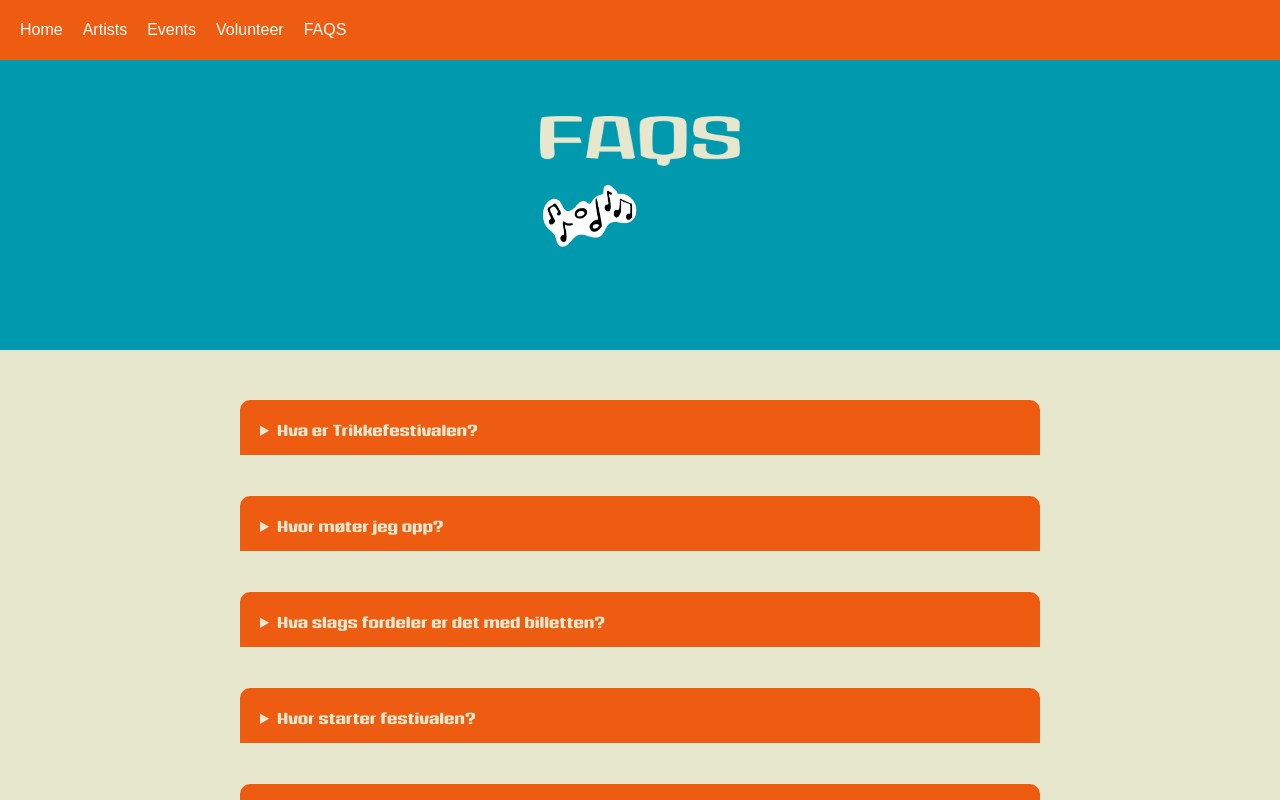
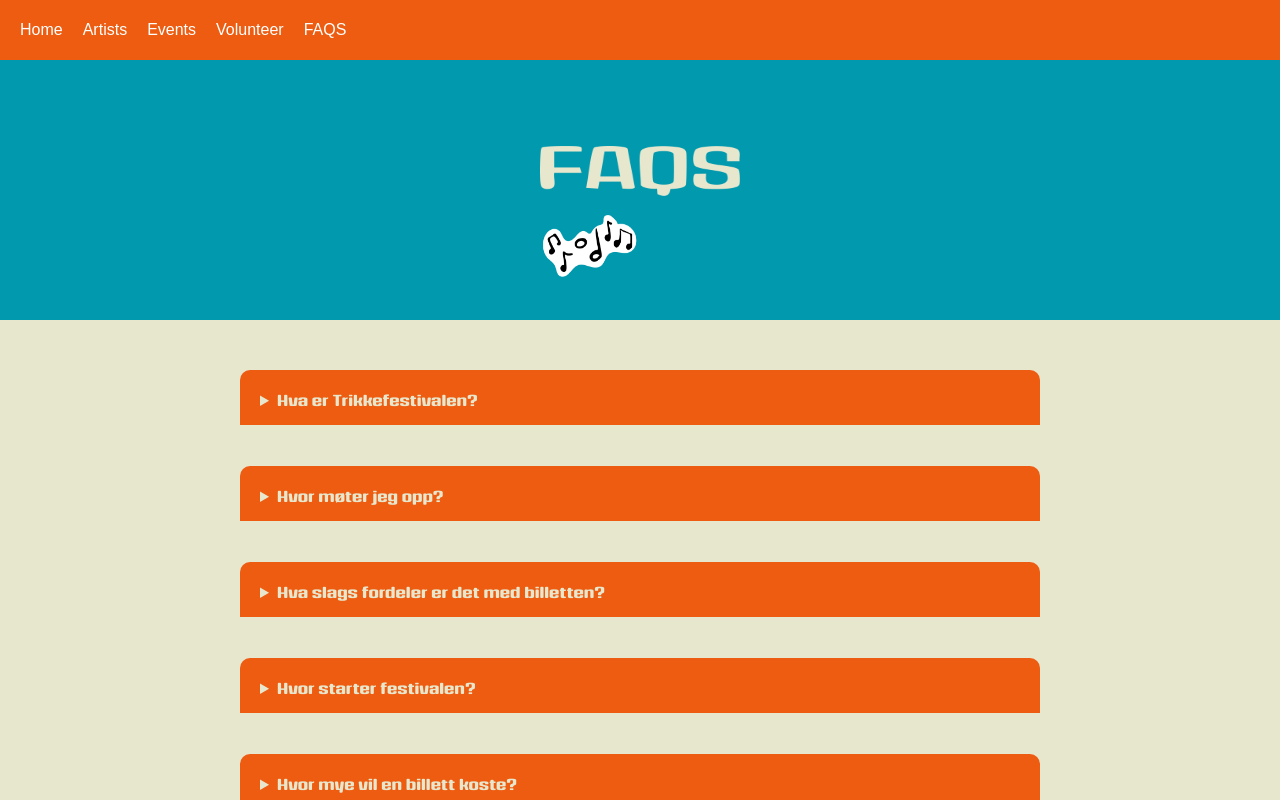
Before and after one commit to KWaloen/trikkefestivalen_next, a Next.js app: page /faqs in a window 1280 px wide. Shown: the top 800 px of the page. Built offline with nearby package versions, Linux system fonts and the light colour scheme.

Commit message:
fix up headers

```diff
--- a/src/app/components/navbar.module.css
+++ b/src/app/components/navbar.module.css
@@ -1,5 +1,5 @@
 .navbar {
-  position: fixed;            /* Stays at the top */
+  position: sticky;
   top: 0;
   left: 0;
   width: 100%;
--- a/src/app/events/events.module.css
+++ b/src/app/events/events.module.css
@@ -1,14 +1,12 @@
 .page {
   position: relative;
   background:  #ed5c10 40%;
-
   display: grid;
   grid-auto-rows: min-content;
   align-items: center;
   justify-items: center;
   align-content: center;
   min-height: 60svh;
-
   z-index: 1;
 }
 
@@ -97,7 +95,6 @@
 
 .background {
   background: #ed5c10;
-  padding-top: 80px;
 }
 
 @media screen and (max-width: 1000px) {
--- a/src/app/faqs/faqs.module.css
+++ b/src/app/faqs/faqs.module.css
@@ -14,7 +14,7 @@
 
 .title {
   position: relative;
-  top: 140px;
+  top: 50px;
   z-index: 1;
 }
 
@@ -28,7 +28,7 @@
     position: absolute;
     z-index: 2;
     left: -300px;
-    top: -290px;
+    top: -380px;
     z-index: 0;
 }
 
@@ -46,7 +46,6 @@
 
 .blueWaveBackground {
     background: #E7E7CE;
-    padding-top: 30px;
 }
 
 .faqItem {
```
Also changed, not shown: src/app/artists/artists.module.css (+2 -6 lines), src/app/volunteer/volunteer.module.css (+2 -7 lines).
